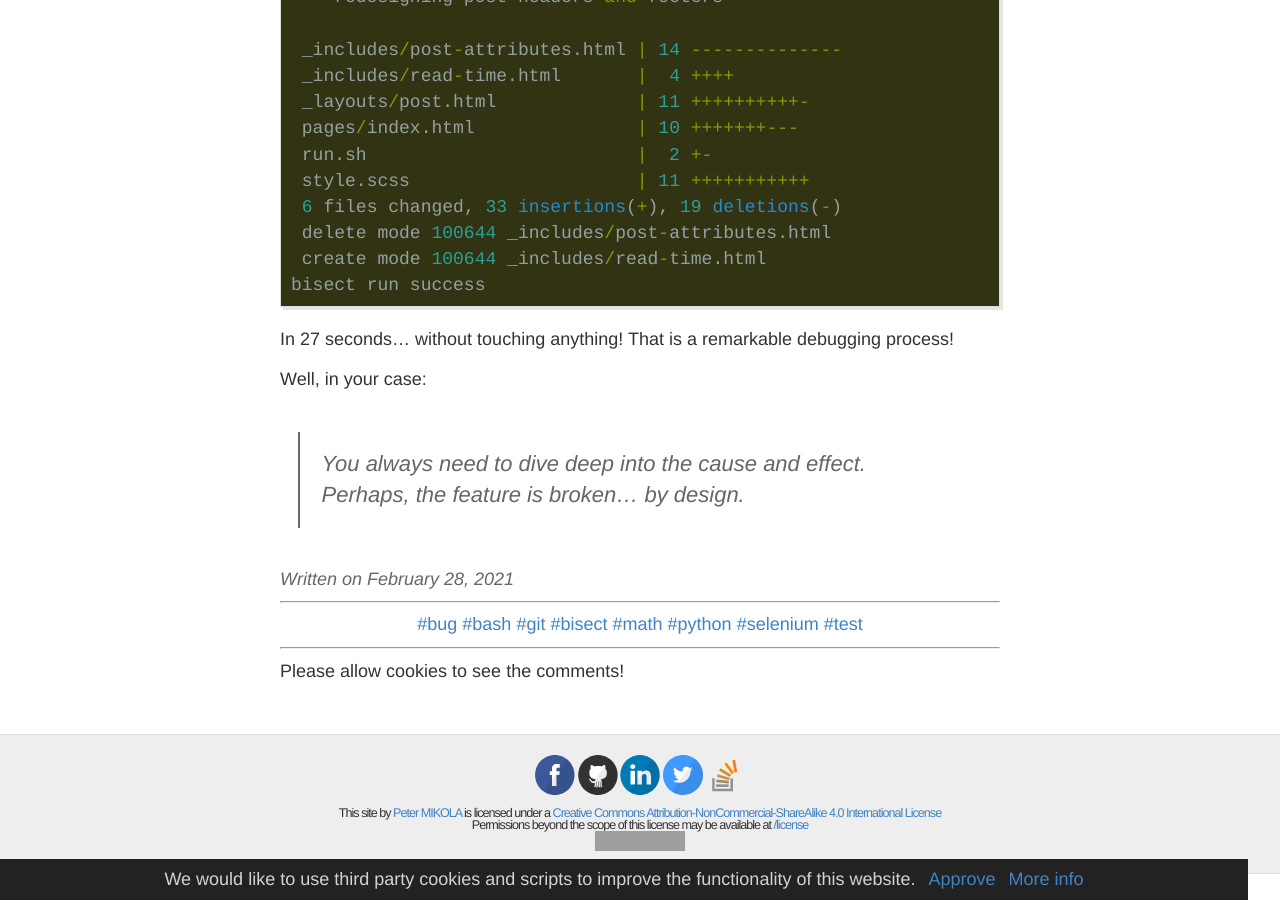
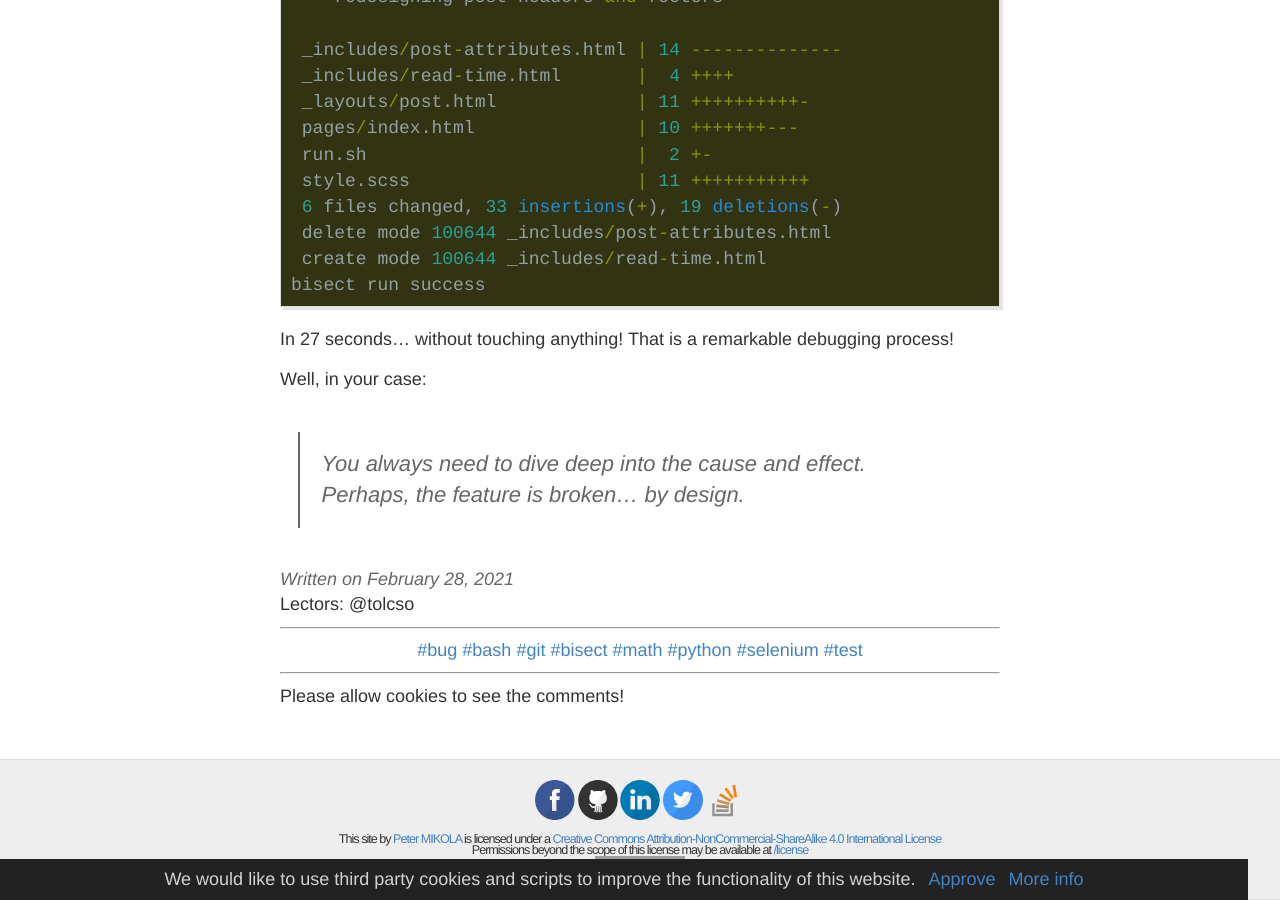
Before and after one commit to Mikopet/mikopet.dev, a Jekyll site: the page built from blog/_posts/2021-02-28-kill-insects-with-bisect.md, in a window 1280 px wide and 900 px high, scrolled down 4839 px. Built offline with Jekyll 4.4.1, drawn with Linux system fonts in a browser that asks for light colours; some web fonts are replaced; comment, search, counter and statistics services are not loaded; grey boxes are pictures that could not be loaded.

Commit message:
adjusting lectors a bit

```diff
--- a/blog/_data/lectors.yml
+++ b/_data/lectors.yml
@@ -5,3 +5,7 @@ sagikazarmark:
 noslopy:
   name: Kiss Bence
   url: https://noslopy.dev
+
+tolcso:
+  name: Ősz Olivér
+  url: ''
--- a/_includes/lectors.html
+++ b/_includes/lectors.html
@@ -1,11 +1,13 @@
 <div class="lecturers">
-{{include.caption}}:
+Lectors:
 
 {% assign tableItems = include.items | split: ", " %}
-{% assign tableFileParam = {{include.file}} %}
-{% assign tableFile = site.data[tableFileParam] %}
 
 {% for entry in tableItems %}
-    <a href="{{ tableFile[entry].url }}">@{{ entry }}</a>
+    {% if site.data.lectors[entry].url != '' %}
+    <a href="{{ site.data.lectors[entry].url }}">@{{ entry }}</a>
+    {% else %}
+    @{{entry}}
+    {% endif %}
 {% endfor %}
 </div>
--- a/_layouts/post.html
+++ b/_layouts/post.html
@@ -12,16 +12,17 @@ layout: default
     </div>
 
     <div class="date">Written on {{ page.date | date: "%B %e, %Y" }}</div>
+    {% if page.lectors %}
+    {% include lectors.html items=page.lectors %}
+    {% endif %}
+
     <hr/>
+
     <div class="tags">
     {% for tag in page.tags %}
         <a href="{{ site.baseurl }}/tags#{{ tag }}">#{{ tag }}</a>
     {% endfor %}
     </div>
 
-    {% if page.lectors %}
-    {% include lectors.html items=page.lectors file="lectors" caption="Lectors" %}
-    {% endif %}
-
     {% include disqus.html %}
 </article>
--- a/blog/_posts/2021-02-28-kill-insects-with-bisect.md
+++ b/blog/_posts/2021-02-28-kill-insects-with-bisect.md
@@ -4,6 +4,7 @@ title: "Kill insects with &quot;bisect&quot;"
 date: 2021-02-28
 category: blog
 tags: bug bash git bisect math python selenium test
+lectors: tolcso
 image: https://www.tutorialdocs.com/upload/2019/01/git-bisect-01.png
 ---
 
```
